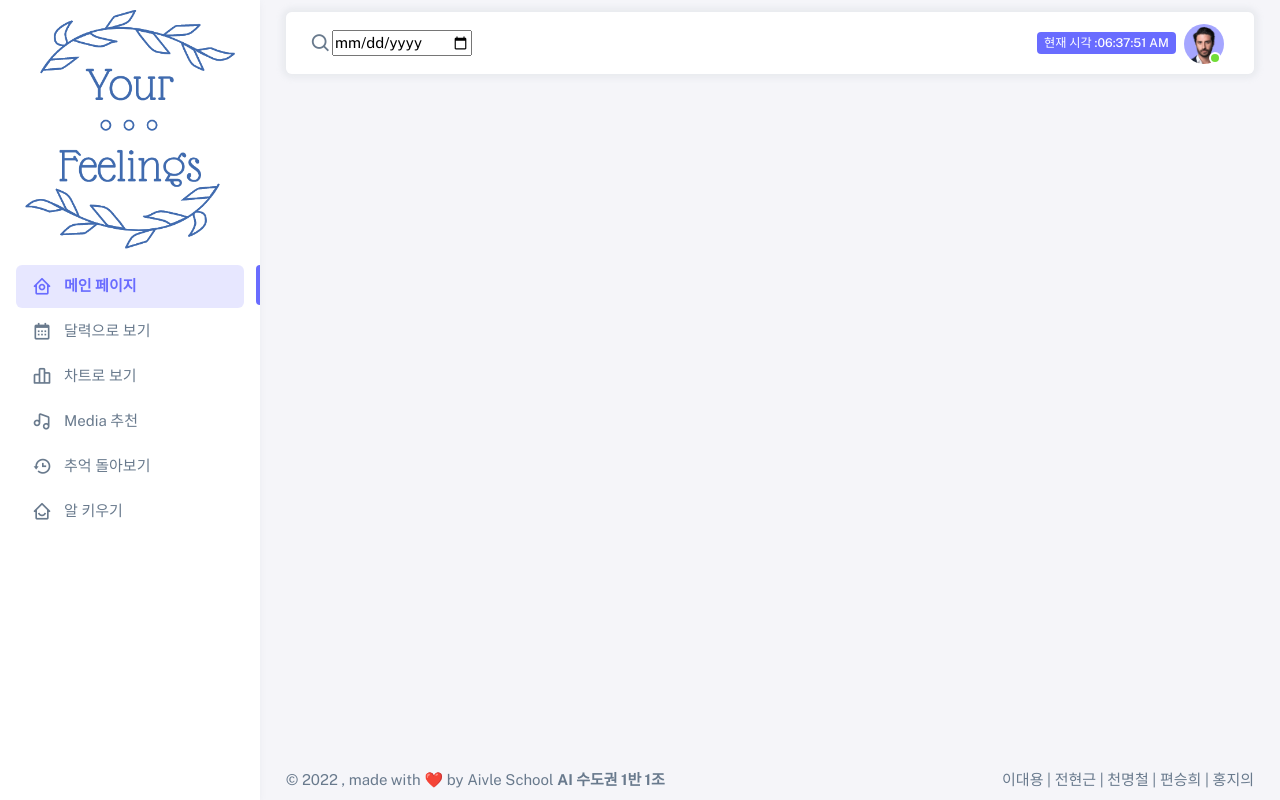
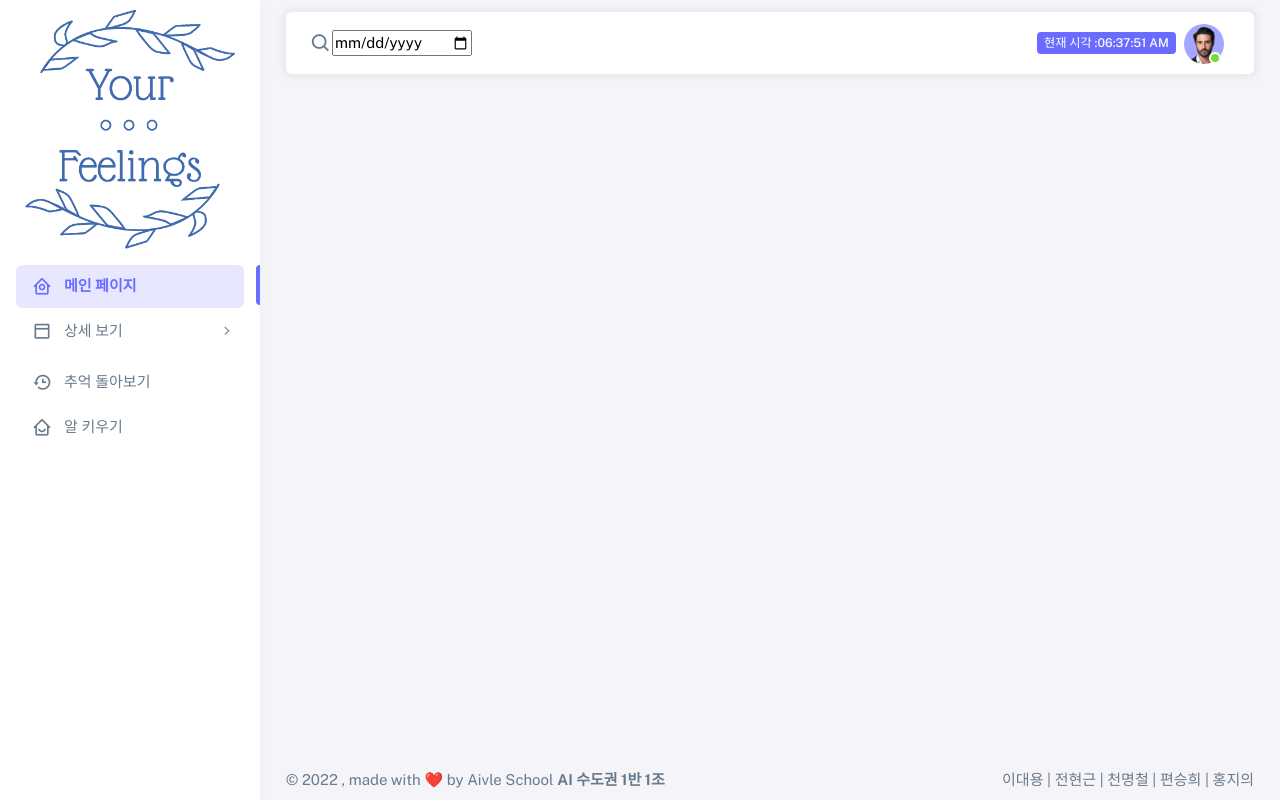
Before and after one commit to AIVLE-School-first-Big-Project/Your-Feelings, a Django app: page /main/ in a window 1280 px wide. Run offline with Django 3.2, Linux system fonts and the light colour scheme; some libraries are stand-ins or nearby versions; some web fonts are replaced.

Commit message:
메인 임시 드랍다운(메뉴 묶기)

```diff
--- a/mainApp/templates/mainApp/main.html
+++ b/mainApp/templates/mainApp/main.html
@@ -33,6 +33,13 @@
             </li>
 
             <!-- Layouts -->
+
+            <li class="menu-item">
+              <a href="javascript:void(0);" class="menu-link menu-toggle">
+                <i class="menu-icon tf-icons bx bx-dock-top"></i>
+                <div data-i18n="Account Settings">상세 보기</div>
+              </a>
+              <ul class="menu-sub">
                 <li class="menu-item">
                   <a href="{% url 'calendar' %}" class="menu-link">
                     <i class="menu-icon tf-icons bx bx-calendar"></i>
@@ -48,8 +55,21 @@
                 <li class="menu-item">
                   <a href="{% url 'media' %}" class="menu-link">
                     <i class="menu-icon tf-icons bx bx-music"></i>
-                <div data-i18n="Boxicons">Media 추천</div>
+                    <div data-i18n="Boxicons">Media 추천보기</div>
                   </a>
+                </li>
+              </ul>
+            </li>
+
+
+            <li class="menu-item">
+
+            </li>
+            <li class="menu-item">
+
+            </li>
+            <li class="menu-item">
+
             </li>
             <li class="menu-item">
               <a href="{% url 'remind'%}" class="menu-link">
```
Lines whose indentation alone changed are shown as unchanged.
